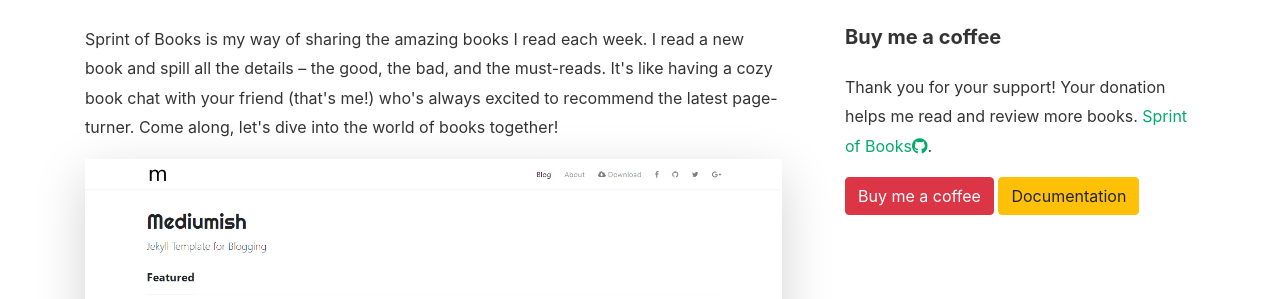
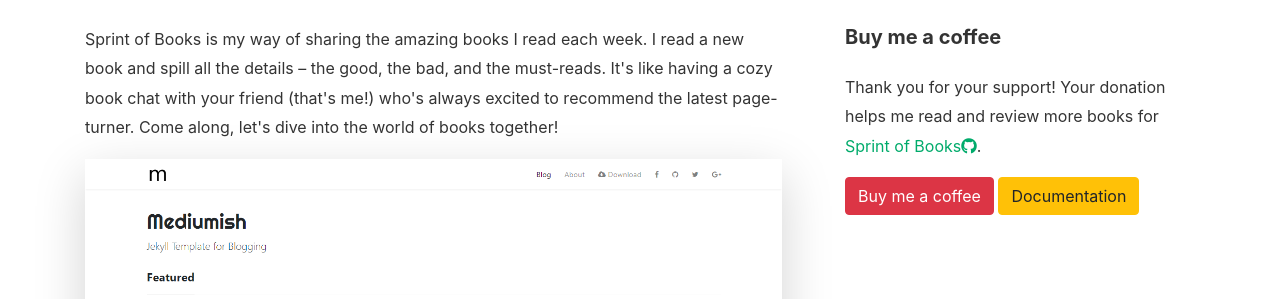
Before and after one commit to LucianaOA/Sprint-of-Books, a Jekyll site: the page built from _pages/about.md, in a window 1280 px wide. Shown: the part 265-564 px from the top of the page. Built offline with Jekyll 4.4.1, drawn with Linux system fonts in a browser that asks for light colours; nearby versions of some CDN libraries; comment, search, counter and statistics services are not loaded.

Commit message:
Update about.md

```diff
--- a/_pages/about.md
+++ b/_pages/about.md
@@ -26,7 +26,7 @@ comments: true
 <div class="sticky-top sticky-top-80">
 <h5>Buy me a coffee</h5>
 
-<p>Thank you for your support! Your donation helps me read and review more books. <a target="_blank" href="https://github.com/wowthemesnet/mediumish-theme-jekyll">Sprint of Books<i class="fab fa-github"></i></a>.</p>
+<p>Thank you for your support! Your donation helps me read and review more books for <a target="_blank" href="https://github.com/wowthemesnet/mediumish-theme-jekyll">Sprint of Books<i class="fab fa-github"></i></a>.</p>
 
 <a target="_blank" href="https://www.wowthemes.net/donate/" class="btn btn-danger">Buy me a coffee</a> <a target="_blank" href="https://bootstrapstarter.com/bootstrap-templates/template-mediumish-bootstrap-jekyll/" class="btn btn-warning">Documentation</a>
 
```
